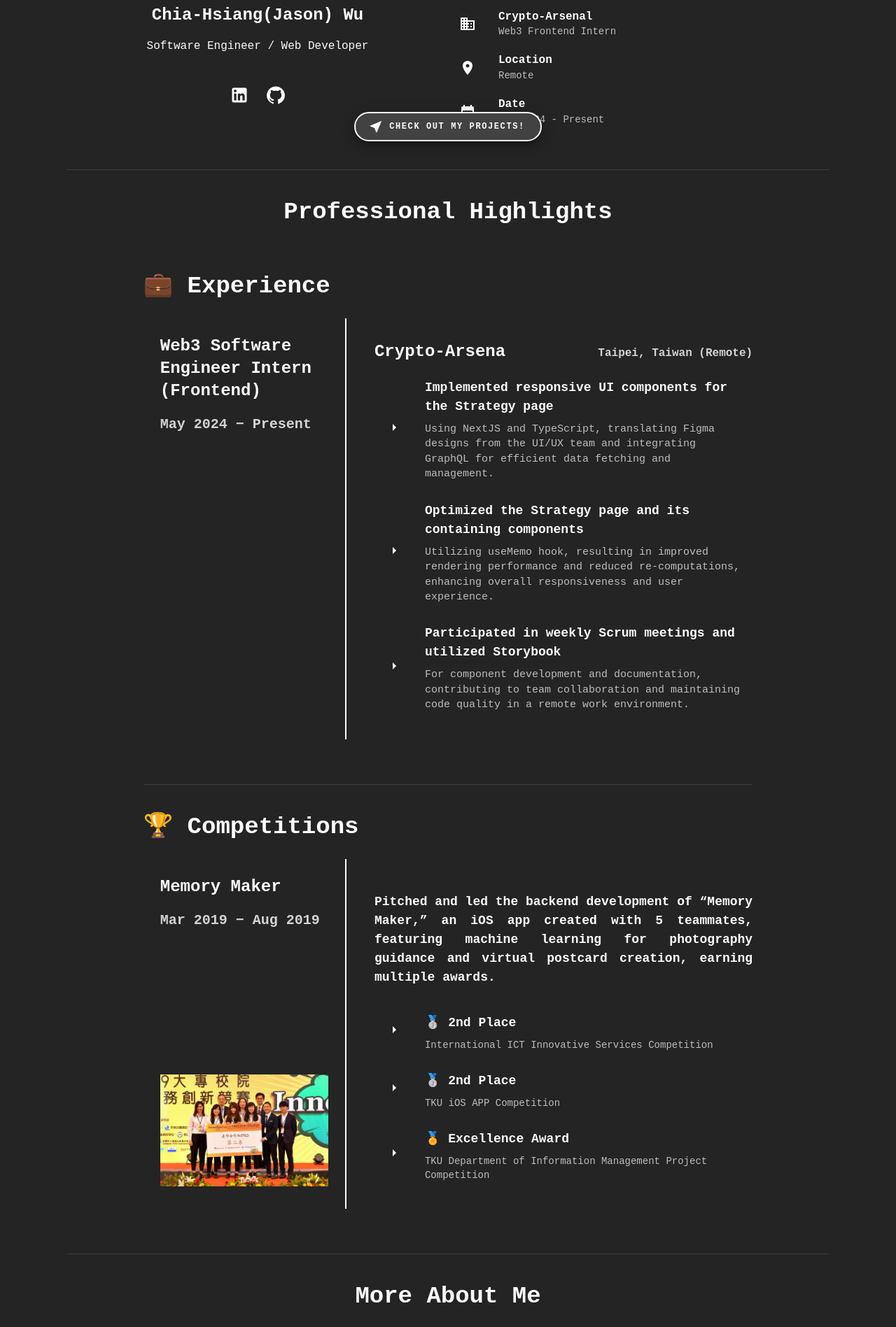
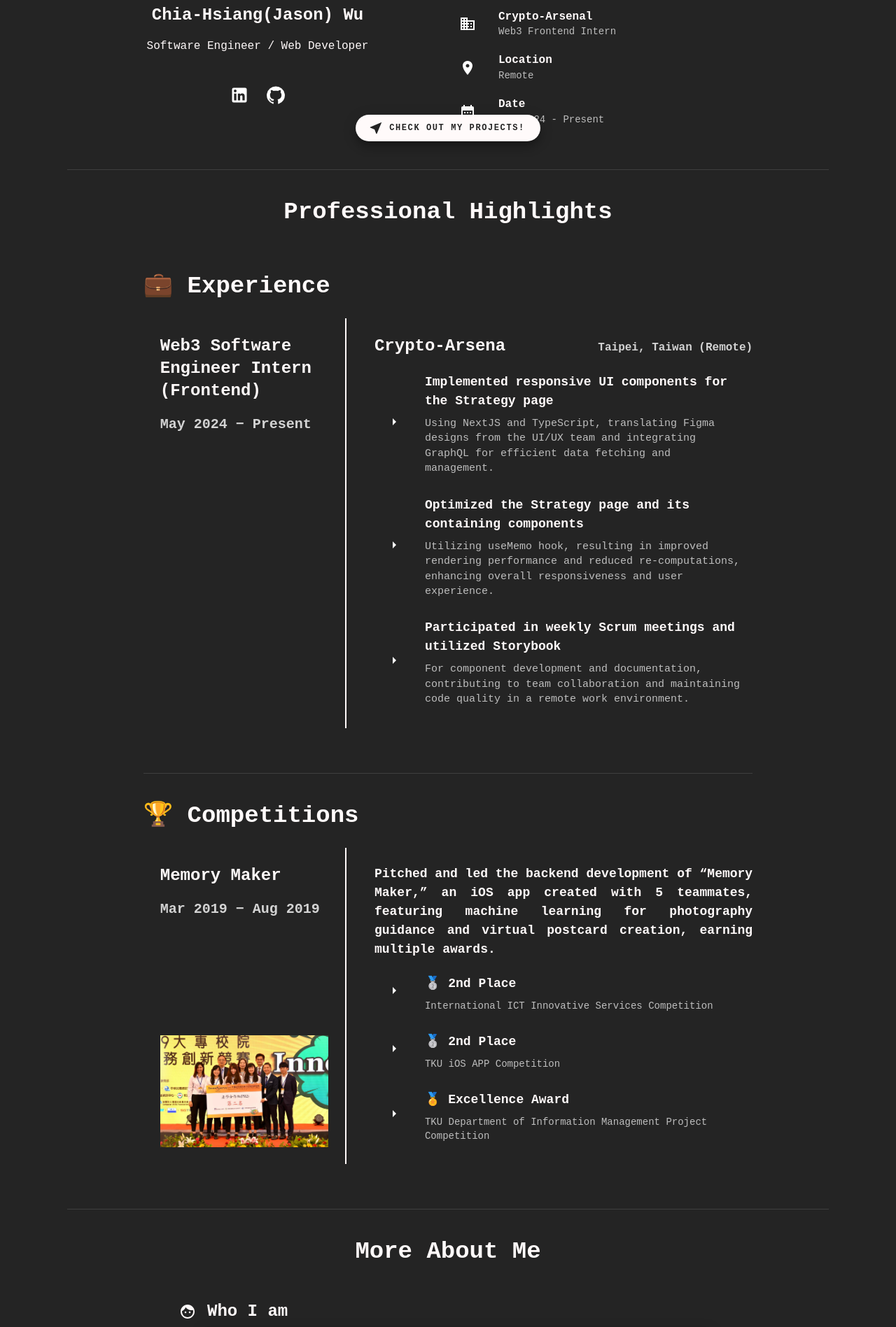
Before and after one commit to Jason-Wuuuu/Jason, a React (Vite) app: page / in a window 1280 px wide. Shown: the part 558-2455 px from the top of the page at 70% size. Built offline with nearby package versions, Linux system fonts and the light colour scheme.

Commit message:
minor tweaks

```diff
--- a/src/components/AboutPage.jsx
+++ b/src/components/AboutPage.jsx
@@ -96,6 +96,10 @@ function AboutPage() {
               <StepLabel
                 icon={index === activeStep ? step.icon_on : step.icon_off}
                 onClick={() => setActiveStep(index)}
+                sx={{
+                  position: { xs: "sticky", sm: "unset" },
+                  top: 20,
+                }}
               >
                 <Typography
                   variant={index === activeStep ? "h5" : "subtitle2"}
--- a/src/components/Home.jsx
+++ b/src/components/Home.jsx
@@ -57,7 +57,9 @@ function Home() {
                 borderRadius: 100,
                 boxShadow: 10,
                 fontSize: 12,
-                border: 2,
+                // border: 1,
+                backgroundColor: "#fffafa",
+                color: "#242424",
               }}
               onClick={() => navigate("/projects")}
             >
--- a/src/components/ProfessionalHighlights.jsx
+++ b/src/components/ProfessionalHighlights.jsx
@@ -40,7 +40,7 @@ function ProfessionalHighlights() {
                 variant="h6"
                 fontWeight="bold"
                 color="lightgray"
-                mt={{ xs: 1, sm: 2 }}
+                my={{ xs: 1, sm: 2 }}
               >
                 May 2024 − Present
               </Typography>
@@ -49,7 +49,7 @@ function ProfessionalHighlights() {
         </Grid>
 
         <Grid item xs={12} md={8} pt={{ xs: 3 }}>
-          <Box pl={{ sm: 5 }} mb={1} py={{ xs: 1 }}>
+          <Box pl={{ sm: 5 }} mb={1}>
             <Box
               display="flex"
               justifyContent={{ xs: "block", sm: "space-between" }}
@@ -162,13 +162,13 @@ function ProfessionalHighlights() {
                 variant="h6"
                 fontWeight="bold"
                 color="lightgray"
-                mt={{ xs: 1, sm: 2 }}
+                my={{ xs: 1, sm: 2 }}
               >
                 Mar 2019 − Aug 2019
               </Typography>
             </Box>
 
-            <Box sx={{ display: { xs: "none", sm: "block" } }}>
+            <Box width="100%" display="flex" justifyContent="center">
               <img
                 src="./images/Award.png"
                 alt="Award Image"
@@ -180,11 +180,10 @@ function ProfessionalHighlights() {
         </Grid>
 
         <Grid item xs={12} md={8} pt={{ xs: 3 }}>
-          <Box pl={{ sm: 5 }} mb={1} py={{ xs: 1 }}>
+          <Box pl={{ sm: 5 }} mb={1}>
             <Typography
               fontWeight="bold"
               align="justify"
-              my={2}
               sx={{ fontSize: { xs: 16, sm: 18 } }}
               // sx={{ display: { xs: "none", sm: "block" } }}
             >
```
